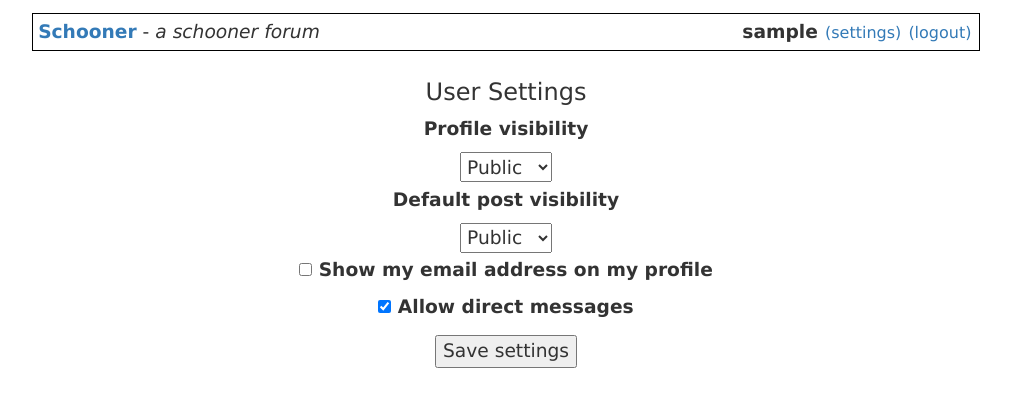
After one commit to Circus-Circus-data-7-0/CircusCircus, a Flask app: page /settings in a window 1280 px wide. The commit adds this page. Shown: the top 407 px of the page, without its empty margins (134-1145 px from the left). Run offline with Flask 3, Linux system fonts and the light colour scheme; the visitor is signed in with stand-in values (Sample User, id 1); data comes from the database, SQL or seed files in the repository; parts of the project's set-up code (start-up, migrations or seed data) failed here and were passed over; some libraries are stand-ins or nearby versions.

Commit message:
Added user settings

```diff
--- a/forum/app.py
+++ b/forum/app.py
@@ -8,7 +8,7 @@ if __package__ in (None, ""):
 from flask import render_template
 from flask_login import LoginManager
 from sqlalchemy import inspect, text
-from .models import db, User
+from .models import db, User, UserSettings
 from .subforum import Subforum
 
 from forum import create_app
@@ -61,6 +61,30 @@ def _sql_literal(value):
 	return f"'{escaped}'"
 
 
+def _coerce_visibility(value, default="public"):
+	if value is None:
+		return default
+	text_value = str(value).strip().lower()
+	if text_value in ("private", "hidden", "off", "false", "0"):
+		return "private"
+	if text_value in ("public", "open", "on", "true", "1"):
+		return "public"
+	return default
+
+
+def _coerce_bool(value, default=False):
+	if value is None:
+		return default
+	if isinstance(value, bool):
+		return value
+	text_value = str(value).strip().lower()
+	if text_value in ("1", "true", "yes", "on"):
+		return True
+	if text_value in ("0", "false", "no", "off"):
+		return False
+	return default
+
+
 def ensure_model_schema_compatibility():
 	# Keep existing MySQL tables compatible with current and future model columns.
 	inspector = inspect(db.engine)
@@ -93,6 +117,69 @@ def ensure_model_schema_compatibility():
 				)
 				conn.execute(text(sql))
 
+
+def migrate_legacy_user_settings():
+	# Copy any old privacy-related columns into the new one-row-per-user settings table.
+	inspector = inspect(db.engine)
+	existing_tables = set(inspector.get_table_names())
+	if "user" not in existing_tables or "user_settings" not in existing_tables:
+		return
+
+	user_columns = {column["name"] for column in inspector.get_columns("user")}
+	legacy_visibility_columns = (
+		"profile_visibility",
+		"privacy",
+		"privacy_level",
+		"profile_privacy",
+		"private_profile",
+	)
+	legacy_post_visibility_columns = (
+		"post_visibility",
+		"posts_visibility",
+		"private_posts",
+		"posts_private",
+		"public_posts",
+	)
+	legacy_email_columns = (
+		"show_email",
+		"email_public",
+		"public_email",
+	)
+	legacy_messages_columns = (
+		"allow_messages",
+		"messages_enabled",
+		"dm_enabled",
+		"allow_dm",
+	)
+
+	for user in User.query.all():
+		if user.settings is not None:
+			continue
+
+		values = {column: getattr(user, column) for column in user_columns if hasattr(user, column)}
+		profile_visibility = _coerce_visibility(
+			next((values[column] for column in legacy_visibility_columns if column in values), None)
+		)
+		post_visibility = _coerce_visibility(
+			next((values[column] for column in legacy_post_visibility_columns if column in values), None)
+		)
+		show_email = _coerce_bool(
+			next((values[column] for column in legacy_email_columns if column in values), None)
+		)
+		allow_messages = _coerce_bool(
+			next((values[column] for column in legacy_messages_columns if column in values), None),
+			True,
+		)
+
+		user.settings = UserSettings(
+			profile_visibility=profile_visibility,
+			post_visibility=post_visibility,
+			show_email=show_email,
+			allow_messages=allow_messages,
+		)
+
+	db.session.commit()
+
 # Flask-Login needs a loader so it can restore the current user from the session.
 login_manager = LoginManager()
 login_manager.init_app(app)
@@ -106,6 +193,7 @@ with app.app_context():
 	# Create tables if needed, then seed the database the first time it runs.
 	db.create_all()
 	ensure_model_schema_compatibility()
+	migrate_legacy_user_settings()
 	if not Subforum.query.all():
 		init_site()
 
--- a/forum/post.py
+++ b/forum/post.py
@@ -7,6 +7,7 @@ class Post(db.Model):
     id = db.Column(db.Integer, primary_key=True)
     title = db.Column(db.Text, nullable=True)
     upload_file = db.Column(db.String(255), nullable=True)
+    visibility = db.Column(db.String(20), nullable=False, default="public")
     content = db.Column(db.Text)
     postdate = db.Column(db.DateTime)
     user_id = db.Column(db.Integer, db.ForeignKey('user.id'))
@@ -18,11 +19,12 @@ class Post(db.Model):
     lastcheck = None
     savedresponse = None
 
-    def __init__(self, title=None, content=None, postdate=None, upload_file=None):
+    def __init__(self, title=None, content=None, postdate=None, upload_file=None, visibility="public"):
         self.title = title
         self.content = content
         self.postdate = postdate
         self.upload_file = upload_file
+        self.visibility = visibility
 
     def get_time_string(self):
        # Recalculate every 30 seconds to avoid inaccurate time labels
--- a/forum/routes.py
+++ b/forum/routes.py
@@ -3,7 +3,7 @@ from flask_login import current_user, login_user, logout_user
 from flask_login.utils import login_required
 import datetime
 from flask import Blueprint, render_template, request, redirect, url_for
-from .models import User, Post, Comment, valid_content, valid_title, db, error
+from .models import User, UserSettings, Post, Comment, valid_content, valid_title, db, error
 from .user import username_taken, email_taken, valid_username
 from .subforum import Subforum, db, generateLinkPath
 
@@ -11,6 +11,24 @@ from .subforum import Subforum, db, generateLinkPath
 # The app is small enough to keep in one blueprint for now.
 
 rt = Blueprint('routes', __name__, template_folder='templates')
+
+
+def _request_bool(name, default=False):
+	value = request.form.get(name)
+	if value is None:
+		return default
+	return value.lower() in ("1", "true", "yes", "on")
+
+
+def _ensure_user_settings(user):
+	created = False
+	settings = user.settings
+	if settings is None:
+		settings = UserSettings()
+		user.settings = settings
+		db.session.add(settings)
+		created = True
+	return settings, created
 
 @rt.route('/action_login', methods=['POST'])
 def action_login():
@@ -58,10 +76,31 @@ def action_createaccount():
 	user = User(email, username, password)
 	if user.username == "admin":
 		user.admin = True
+	user.settings = UserSettings()
 	db.session.add(user)
 	db.session.commit()
 	login_user(user)
 	return redirect("/")
+
+
+@login_required
+@rt.route('/settings', methods=['GET', 'POST'])
+def settings():
+	# Show or update the current user's privacy preferences.
+	settings, created = _ensure_user_settings(current_user)
+	if created and request.method == 'GET':
+		db.session.commit()
+	if request.method == 'POST':
+		profile_visibility = request.form.get('profile_visibility', 'public')
+		post_visibility = request.form.get('post_visibility', 'public')
+		settings.profile_visibility = profile_visibility if profile_visibility in ('public', 'private') else 'public'
+		settings.post_visibility = post_visibility if post_visibility in ('public', 'private') else 'public'
+		settings.show_email = _request_bool('show_email')
+		settings.allow_messages = _request_bool('allow_messages', True)
+		db.session.commit()
+		return redirect('/settings')
+
+	return render_template('settings.html', settings=settings)
 
 
 # @rt.route('/subforum')
--- a/forum/subforum.py
+++ b/forum/subforum.py
@@ -59,7 +59,10 @@ def subforum():
 	subforum = Subforum.query.filter(Subforum.id == subforum_id).first()
 	if not subforum:
 		return error("That subforum does not exist!")
-	posts = Post.query.filter(Post.subforum_id == subforum_id).order_by(Post.id.desc()).limit(50)
+	posts = Post.query.filter(Post.subforum_id == subforum_id)
+	if not current_user.is_authenticated:
+		posts = posts.filter(Post.visibility == "public")
+	posts = posts.order_by(Post.id.desc()).limit(50)
 	subforumpath = subforum.path or generateLinkPath(subforum.id)
 
 	subforums = Subforum.query.filter(Subforum.parent_id == subforum_id).all()
--- a/forum/templates/header.html
+++ b/forum/templates/header.html
@@ -1,7 +1,9 @@
 <a href="/" id="nolinks"><b>{{ config.SITE_NAME }}</b></a>{% if config.SITE_DESCRIPTION %} - {% endif %} <i>{{ config.SITE_DESCRIPTION }}</i>
 <div class="login">
 	{% if current_user.is_authenticated %}
-	<b class="{% if current_user.admin %}adminusername{% endif %}">{{ current_user.username }}</b><a class="logoutlink" href="/action_logout">(logout)</a>
+	<b class="{% if current_user.admin %}adminusername{% endif %}">{{ current_user.username }}</b>
+	<a class="logoutlink" href="/settings">(settings)</a>
+	<a class="logoutlink" href="/action_logout">(logout)</a>
 	{% else %}
 	<a href="/loginform">Click here to login or register!</a>
 	{% endif %}
--- /dev/null
+++ b/forum/templates/settings.html
@@ -0,0 +1,33 @@
+{% extends 'layout.html' %}
+{% block body %}
+
+<div class="loginbox">
+	<h3>User Settings</h3>
+	<form action="/settings" method="POST">
+		<div class="loginelement">
+			<label for="profile_visibility">Profile visibility</label><br>
+			<select class="inputbox" name="profile_visibility" id="profile_visibility">
+				<option value="public" {% if settings.profile_visibility == 'public' %}selected{% endif %}>Public</option>
+				<option value="private" {% if settings.profile_visibility == 'private' %}selected{% endif %}>Private</option>
+			</select>
+		</div>
+		<div class="loginelement">
+			<label for="post_visibility">Default post visibility</label><br>
+			<select class="inputbox" name="post_visibility" id="post_visibility">
+				<option value="public" {% if settings.post_visibility == 'public' %}selected{% endif %}>Public</option>
+				<option value="private" {% if settings.post_visibility == 'private' %}selected{% endif %}>Private</option>
+			</select>
+		</div>
+		<div class="loginelement">
+			<label><input type="checkbox" name="show_email" {% if settings.show_email %}checked{% endif %}> Show my email address on my profile</label>
+		</div>
+		<div class="loginelement">
+			<label><input type="checkbox" name="allow_messages" {% if settings.allow_messages %}checked{% endif %}> Allow direct messages</label>
+		</div>
+		<div class="loginelement">
+			<input class="loginelement" type="submit" value="Save settings">
+		</div>
+	</form>
+</div>
+
+{% endblock %}
```
Also changed, not shown: forum/models.py (+28 -43 lines), forum/post_routes.py (+11 -3 lines), forum/templates/createpost.html (+8 -1 lines).
